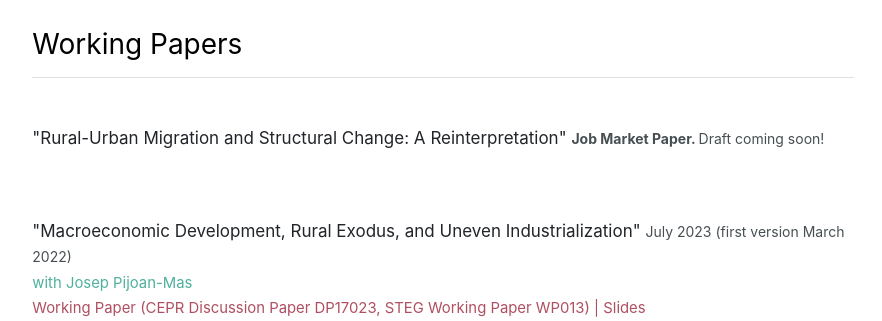
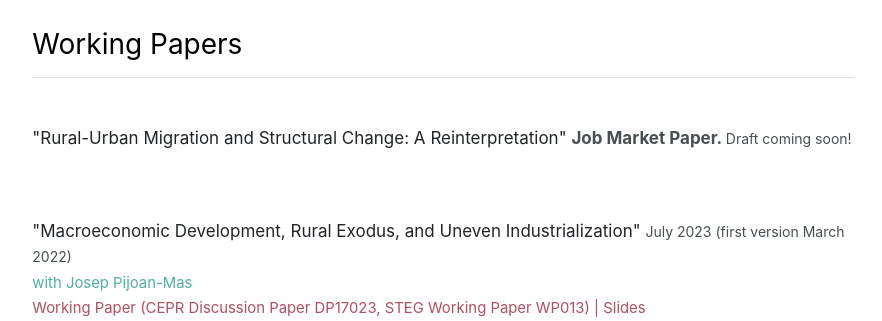
Before and after one commit to tomas-budi-ors/tomas-budi-ors.github.io, a Jekyll site: the page built from index.md, in a window 1280 px wide. Shown: the part 428-749 px from the top of the page, without its empty margins (197-1079 px from the left). Built offline with Jekyll 4.4.1, drawn with Linux system fonts in a browser that asks for light colours.

Commit message:
Minor changes

```diff
--- a/_data/working_papers.yml
+++ b/_data/working_papers.yml
@@ -1,5 +1,5 @@
 featured:
-- {name: '"Rural-Urban Migration and Structural Change: A Reinterpretation"', extra_info: '<span class="bolder"> Job Market Paper. </span> Draft coming soon!'}
+- {name: '"Rural-Urban Migration and Structural Change: A Reinterpretation"', extra_info: '<span style="font-size: 17px; font-weight: bolder;"> Job Market Paper. </span> Draft coming soon!'}
 - {name: '"Macroeconomic Development, Rural Exodus, and Uneven Industrialization"',
    extra_info: 'July 2023 (first version March 2022)',
    coauthors: 'with <a href="https://www.cemfi.es/~pijoan/" target="_blank" rel="noopener noreferrer">Josep Pijoan-Mas</a>',
--- a/_sass/main.scss
+++ b/_sass/main.scss
@@ -10,9 +10,6 @@ body {
   font-size: 17px;
 }
 
-.bolder {
-  font-weight: bolder;
-}
 
 body a {
   text-decoration: none;
```
